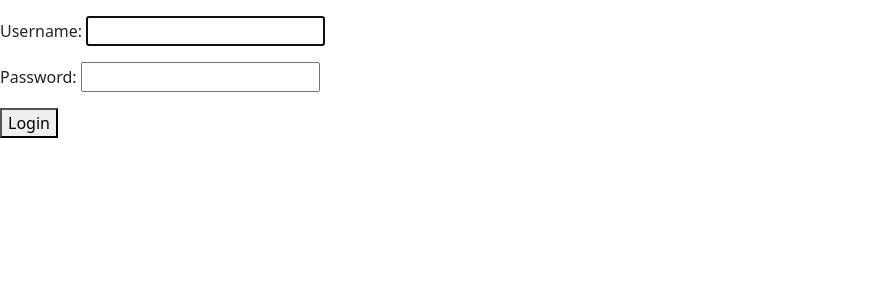
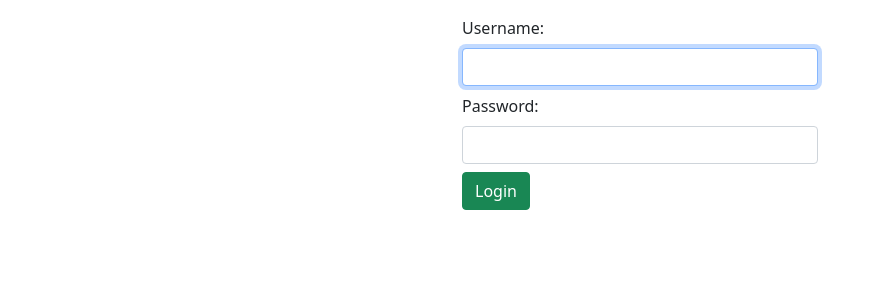
Before and after one commit to kczub/writers-block, a Django app: page /login/ in a window 1280 px wide. Shown: the part 56-356 px from the top of the page, without its empty margins (0-885 px from the left). Run offline with Django 4.2, Linux system fonts and the light colour scheme.

Commit message:
Update templates

```diff
--- a/templates/accounts/login.html
+++ b/templates/accounts/login.html
@@ -1,12 +1,30 @@
 {% extends 'base.html' %}
 {% block content %}
+<div class="container">
+    <div class="row align-items-center">
+        <div class="col">
+        </div>
+        <div class="col">
             {% if not request.user.is_authenticated %}
             <form method="POST">
                 {% csrf_token %}
-    {{ form.as_p }}
-    <button type="submit">Login</button>
+                <label class="form-label" for="id_username">Username:</label>
+                <input class="form-control mb-2" type="text" name="username" autofocus autocapitalize="none"
+                    autocomplete="username" maxlength="150" required id="id_username">
+
+                <label class="form-label" for="id_password">Password:</label>
+                <input class="form-control mb-2" type="password" name="password" autocomplete="current-password" required
+                    id="id_password">
+
+                <button class="btn btn-success" type="submit">Login</button>
             </form>
             {% else %}
             <p>You're already logged in. <a href="{% url 'accounts:logout' %}">Logout</a></p>
             {% endif %}
+        </div>
+        <div class="col">
+        </div>
+    </div>
+</div>
 {% endblock content %}
+<!-- {{ form.as_p }} -->
--- a/templates/blog/create-update.html
+++ b/templates/blog/create-update.html
@@ -22,8 +22,9 @@ integrity="sha384-1BmE4kWBq78iYhFldvKuhfTAU6auU8tT94WrHftjDbrCEXSU1oBoqyl2QvZ6jI
             {% endif %}
         </button>
     </form>
+    {% if object %}
     <a href="{% url 'blog:delete' object.pk %}" class="btn btn-danger mb-5">Delete post</a>
-
+    {% endif %}
 </div>
 {% endblock content %}
 
--- a/templates/blog/index.html
+++ b/templates/blog/index.html
@@ -2,7 +2,7 @@
 {% block content %}
 
 <div class="container">
-    <div class="row">
+    <div class="row align-items-center">
         <div class="col">
             <h5>left col</h5>
         </div>
@@ -11,7 +11,6 @@
         <div class="card mt-2 mb-2">
             <div class="card-body">
                 <h5 class="card-title"><a href="{% url 'blog:detail' object.slug %}" class=" text-decoration-none text-reset">{{ object.title }}</a></h5>
-
             </div>
         </div>
         {% endfor %}
```
Also changed, not shown: templates/accounts/logout.html (+9 -1 lines), templates/accounts/register.html (+23 -2 lines), templates/blog/delete.html (+16 -6 lines). Lines whose indentation alone changed are shown as unchanged.
